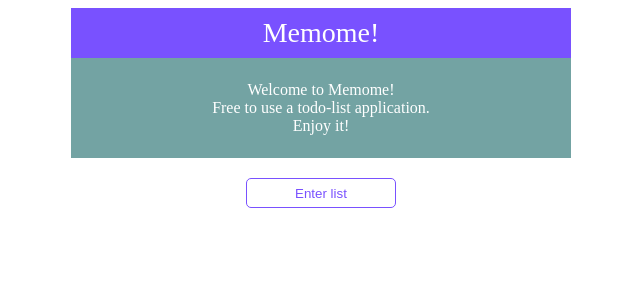
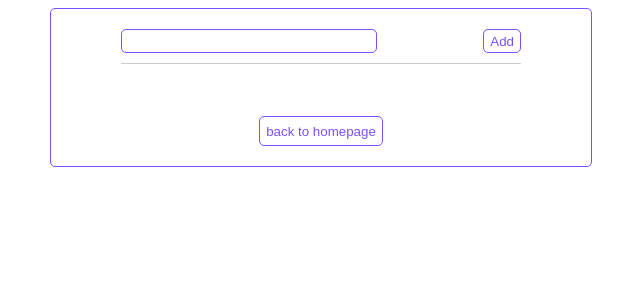
Before and after one commit to rraiy/todo-list-router, a React app: page /list in a window 1280 px wide. Shown: the top 300 px of the page, without its empty margins (319-959 px from the left). Built offline with nearby package versions, Linux system fonts and the light colour scheme; the HTML template or start-up script is replaced by a standard one.

Commit message:
use router

```diff
--- a/package.json
+++ b/package.json
@@ -27,14 +27,14 @@
     "babel-plugin-styled-components": "^1.12.0",
     "clean-webpack-plugin": "^4.0.0-alpha.0",
     "html-webpack-plugin": "^5.3.1",
-    "react": "^17.0.2",
-    "react-dom": "^17.0.2",
     "styled-components": "^5.3.0",
     "webpack": "^5.39.1",
     "webpack-cli": "^4.7.2",
     "webpack-dev-server": "^3.11.2"
   },
   "dependencies": {
+    "react": "^17.0.2",
+    "react-dom": "^17.0.2",
     "react-router-dom": "^5.2.0"
   }
 }
--- a/src/App.js
+++ b/src/App.js
@@ -1,25 +1,41 @@
 import React, {useState} from 'react';
-import { BrowserRouter as Router, Route, Link } from 'react-router-dom';
+import { BrowserRouter as Router, Route, Switch, Link } from 'react-router-dom';
 
 import HomePage from './components/HomePage';
-import ListPage from './components/ListPage'
+import ListPage from './components/ListPage';
+import Why from './components/why';
 
 const App = () => {
 
     const [show, setShow] = useState({
         home:'flex',
-        list:'none'
-    })
+        list:'flex'
+    });
 
     const onSwitchPage = () => {
-        show.home === 'flex' ? setShow({home:'none', list:'flex'}):setShow({home:'flex', list:'none'})
-    }
+        show.home === 'flex' ? setShow({home:'none', list:'flex'}) : setShow({home:'flex', list:'none'})
+    };
 
     return(
-        <div>
-            <HomePage switchPage={onSwitchPage} view={show.home}/>
-            <ListPage switchPage={onSwitchPage} view={show.list}/>
-        </div>
+        // <div>
+            <Router>
+
+                <Switch>
+
+                    <Route exact path="/">
+                        <HomePage switchPage={onSwitchPage} view={show.home}/>
+                    </Route>
+
+                    <Route path="/list">
+                        <ListPage switchPage={onSwitchPage} view={show.list}/>
+                    </Route>
+
+                    <Route path="/why" component={Why}  />
+
+                </Switch>
+
+            </Router>
+        // </div>
     )
 }
 
--- a/src/components/HomePage.js
+++ b/src/components/HomePage.js
@@ -1,5 +1,6 @@
 import React from 'react';
 import styled from 'styled-components';
+import {Link} from 'react-router-dom';
 
 const Wrap = styled.div`
     display:flex;
@@ -71,9 +72,12 @@ const HomePage = ({view,switchPage}) => {
                     <Banner>
                         Welcome to Memome! <br/>Free to use a todo-list application.<br/> Enjoy it!
                     </Banner>
-                    <EnterBtn onClick={switchPage}>
+
+                <Link to="/list">
+                    <EnterBtn >
                         Enter list
                     </EnterBtn>
+                </Link>
                 </Content>
             </HomepageWrap>
         </Wrap>
--- a/src/components/ListPage.js
+++ b/src/components/ListPage.js
@@ -1,4 +1,5 @@
 import React, {useState} from 'react';
+import {Link} from 'react-router-dom';
 import AddForm from './AddForm';
 import List from './List';
 import styled from 'styled-components';
@@ -55,7 +56,9 @@ const ListPage = ({view,switchPage}) => {
 
             <AddForm onAddEvent={onAddEvent}/>
             <List lists={lists} onRemoveEvent={onRemoveEvent}/>
-            <BackBtn onClick={switchPage}>back to homepage</BackBtn>
+            <Link to="/">
+                <BackBtn >back to homepage</BackBtn>
+            </Link>
         </StyleDiv>
     )
 }
--- /dev/null
+++ b/src/components/why.js
@@ -0,0 +1,10 @@
+import React from 'react';
+
+const Why = () => {
+
+    return(
+        <div>whyyyyy</div>
+    )
+}
+
+export default Why;
--- a/webpack.config.js
+++ b/webpack.config.js
@@ -9,12 +9,14 @@ module.exports = {
     entry:"./src/index.js",
     output:{
         path:path.join(__dirname, 'dist'),
-        filename:"main.[hash].js"
+        filename:"main.[hash].js",
+        publicPath:"/"
     },
     devtool:'source-map',
     devServer:{
         contentBase:'./dist',
         writeToDisk:true,
+        historyApiFallback:true,
     },
     module: {
         rules: [
```
Also changed, not shown: 7 other files (tests, documents, lock files or other folders).
